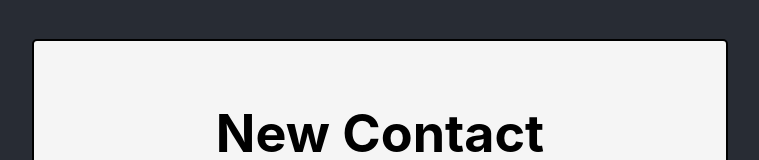
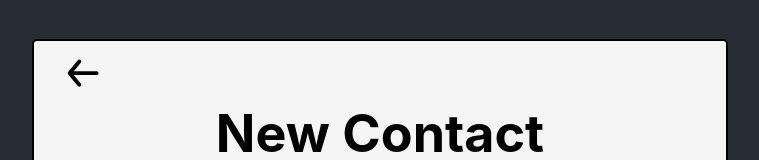
Before and after one commit to trblackw/react-contact-list-PSeval5, a React (Create React App) app: page /add in a window 1280 px wide. Shown: the top 160 px of the page, without its empty margins (260-1019 px from the left). Built offline with nearby package versions, Linux system fonts and the light colour scheme.

Commit message:
added several svg icons and proptypes for icon component

```diff
--- a/src/components/elements/Icon.js
+++ b/src/components/elements/Icon.js
@@ -1,4 +1,5 @@
 import React, { Component } from "react";
+import PropTypes from "prop-types";
 
 export default class Icon extends Component {
   static defaultProps = {
@@ -23,8 +24,101 @@ export default class Icon extends Component {
             />
           </svg>
         );
+      case "check":
+        return (
+          <svg
+            xmlns="http://www.w3.org/2000/svg"
+            x="0px"
+            y="0px"
+            width="60px"
+            height="60px"
+            viewBox="0 0 31.11 31.11"
+            enableBackground="new 0 0 31.11 31.11"
+            fill={this.props.color}
+          >
+            <g data-name="checkmark">
+              <rect width="24px" height="24px" opacity="0" />
+              <path d="M9.86 18a1 1 0 0 1-.73-.32l-4.86-5.17a1 1 0 1 1 1.46-1.37l4.12 4.39 8.41-9.2a1 1 0 1 1 1.48 1.34l-9.14 10a1 1 0 0 1-.73.33z" />
+            </g>
+          </svg>
+        );
+      case "remove":
+        return (
+          <svg
+            xmlns="http://www.w3.org/2000/svg"
+            x="0px"
+            y="0px"
+            width="60px"
+            height="60px"
+            viewBox="0 0 31.11 31.11"
+            enableBackground="new 0 0 31.11 31.11"
+            fill={this.props.color}
+          >
+            <g data-name="Layer 2">
+              <g data-name="close">
+                <rect
+                  width="18"
+                  height="18"
+                  transform="rotate(180 12 12)"
+                  opacity="0"
+                />
+                <path d="M13.41 12l4.3-4.29a1 1 0 1 0-1.42-1.42L12 10.59l-4.29-4.3a1 1 0 0 0-1.42 1.42l4.3 4.29-4.3 4.29a1 1 0 0 0 0 1.42 1 1 0 0 0 1.42 0l4.29-4.3 4.29 4.3a1 1 0 0 0 1.42 0 1 1 0 0 0 0-1.42z" />
+              </g>
+            </g>
+          </svg>
+        );
+      case "edit":
+        return (
+          <svg
+            xmlns="http://www.w3.org/2000/svg"
+            x="0px"
+            y="0px"
+            width="60px"
+            height="60px"
+            viewBox="0 0 31.11 31.11"
+            enableBackground="new 0 0 31.11 31.11"
+            fill={this.props.color}
+          >
+            <g data-name="Layer 2">
+              <g data-name="edit-2">
+                <rect width="24" height="24" opacity="0" />
+                <path d="M19 20H5a1 1 0 0 0 0 2h14a1 1 0 0 0 0-2z" />
+                <path d="M5 18h.09l4.17-.38a2 2 0 0 0 1.21-.57l9-9a1.92 1.92 0 0 0-.07-2.71L16.66 2.6A2 2 0 0 0 14 2.53l-9 9a2 2 0 0 0-.57 1.21L4 16.91a1 1 0 0 0 .29.8A1 1 0 0 0 5 18zM15.27 4L18 6.73l-2 1.95L13.32 6zm-8.9 8.91L12 7.32l2.7 2.7-5.6 5.6-3 .28z" />
+              </g>
+            </g>
+          </svg>
+        );
+      case "back":
+        return (
+          <svg
+            xmlns="http://www.w3.org/2000/svg"
+            x="0px"
+            y="0px"
+            width="60px"
+            height="60px"
+            viewBox="0 0 31.11 31.11"
+            enableBackground="new 0 0 31.11 31.11"
+            fill={this.props.color}
+          >
+            <g data-name="Layer 2">
+              <g data-name="arrow-back">
+                <rect
+                  width="24"
+                  height="24"
+                  transform="rotate(90 12 12)"
+                  opacity="0"
+                />
+                <path d="M19 11H7.14l3.63-4.36a1 1 0 1 0-1.54-1.28l-5 6a1.19 1.19 0 0 0-.09.15c0 .05 0 .08-.07.13A1 1 0 0 0 4 12a1 1 0 0 0 .07.36c0 .05 0 .08.07.13a1.19 1.19 0 0 0 .09.15l5 6A1 1 0 0 0 10 19a1 1 0 0 0 .64-.23 1 1 0 0 0 .13-1.41L7.14 13H19a1 1 0 0 0 0-2z" />
+              </g>
+            </g>
+          </svg>
+        );
       default:
         return null;
     }
   }
 }
+
+Icon.propTypes = {
+  name: PropTypes.string.isRequired
+};
```
